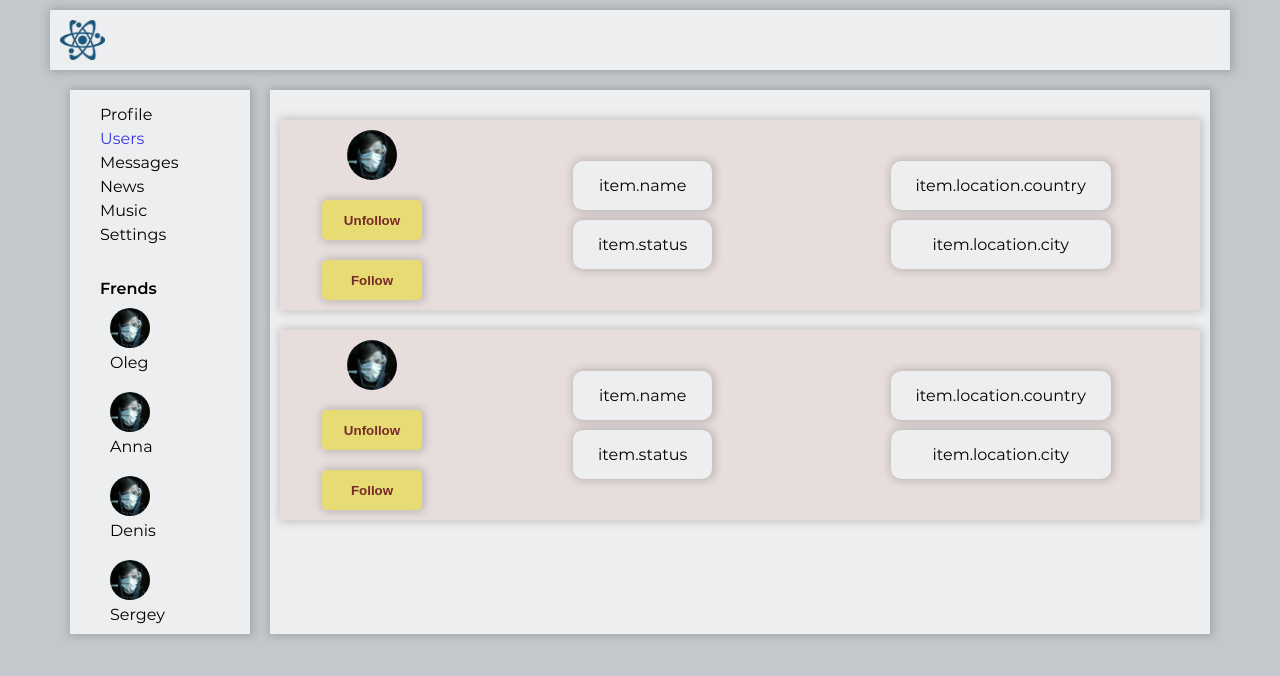
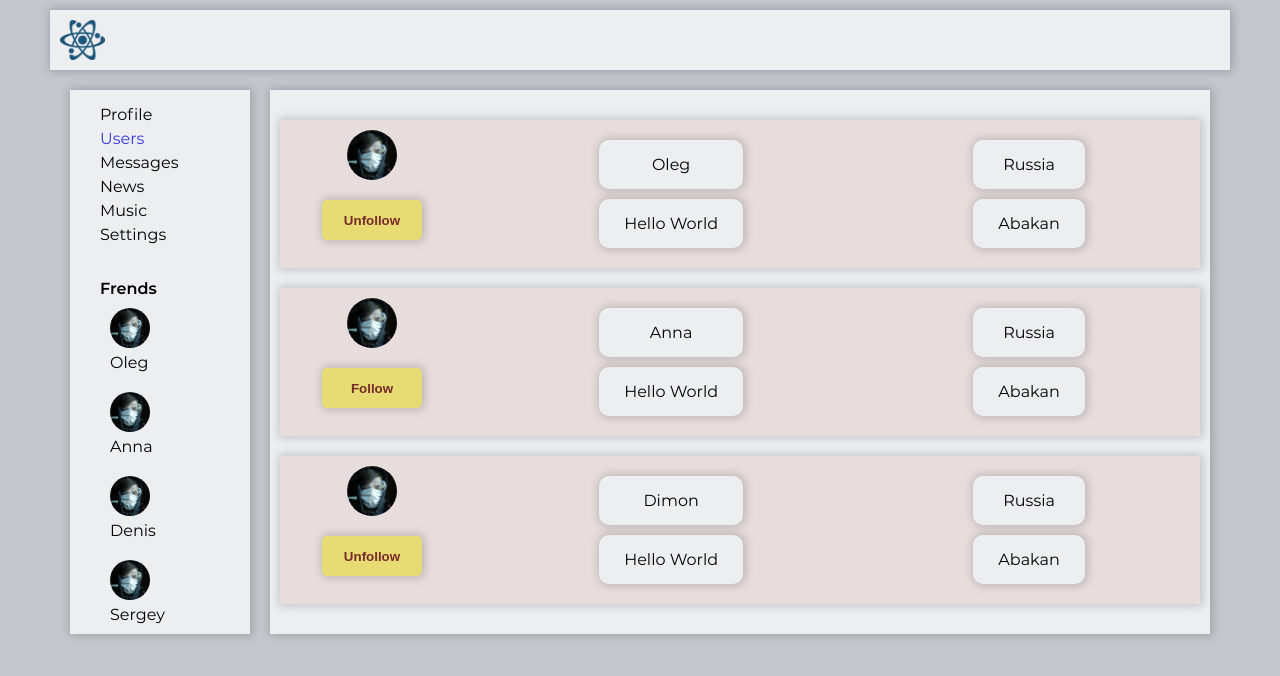
Before and after one commit to olegLobov2802/PET-project-social-network, a React (Create React App) app: page /users in a window 1280 px wide. Shown: the top 676 px of the page. Built offline with nearby package versions, Linux system fonts and the light colour scheme.

Commit message:
create userReducer

```diff
--- a/src/App.jsx
+++ b/src/App.jsx
@@ -1,13 +1,13 @@
 import "./App.css";
 import Header from "./components/Header/Header";
 import Navbar from "./components/Navbar/Navbar";
-import Users from "./components/Users/Users";
 import Profile from "./components/Profile/Profile";
 import News from "./components/News/News";
 import Music from "./components/Music/Music";
 import Setting from "./components/Setting/Setting";
 import { Switch, Route } from "react-router-dom";
 import DialogsContainer from "./components/Dialogs/DialogsContainer";
+import UsersContainer from "./components/Users/UsersContainer";
 
 function App() {
   return (
@@ -23,7 +23,7 @@ function App() {
               <Route path='/news' render={() => <News />} />
               <Route path='/music' render={() => <Music />} />
               <Route path='/setting' render={() => <Setting />} />
-              <Route path='/users' render={() => <Users />} />
+              <Route path='/users' render={() => <UsersContainer />} />
             </Switch>
           </div>
         </div>
--- a/src/components/Dialogs/DialogsContainer.jsx
+++ b/src/components/Dialogs/DialogsContainer.jsx
@@ -1,4 +1,3 @@
-import React from "react";
 import { connect } from "react-redux";
 import { sendMessageAC, updateNewMessageTextAC } from "../../redux/dialogsReducer";
 import Dialogs from "./Dialogs";
--- a/src/components/Profile/ProfilePost/ProfilePostContainer.jsx
+++ b/src/components/Profile/ProfilePost/ProfilePostContainer.jsx
@@ -1,25 +1,25 @@
-import React from "react";
 import { connect } from "react-redux";
 import { addPostAC, updateNewPostTextAC } from "../../../redux/profileReducer";
 import ProfilePost from "./ProfilePost";
 
 const mapStateToProps = (state) => {
   return {
-    profilePage: state.profilePage
-  }
-}
+    profilePage: state.profilePage,
+  };
+};
+
 
 const mapDispatchToProps = (dispatch) => {
   return {
     onPostChange(text) {
-      dispatch(updateNewPostTextAC(text))
+      dispatch(updateNewPostTextAC(text));
     },
     onAddPost() {
-      dispatch(addPostAC())
+      dispatch(addPostAC());
     },
-  }
-}
+  };
+};
 
-const ProfilePostContainer = connect(mapStateToProps, mapDispatchToProps)(ProfilePost)
+const ProfilePostContainer = connect(mapStateToProps, mapDispatchToProps)(ProfilePost);
 
 export default ProfilePostContainer;
--- a/src/components/Users/Users.jsx
+++ b/src/components/Users/Users.jsx
@@ -1,47 +1,32 @@
 import classes from "./Users.module.css";
 import photo from "../../img/photo.jpg";
 
-const Users = () => {
+const Users = ({ usersData }) => {
   return (
     <div className={classes.users}>
       {/* <div className={classes.page_lists}></div> */}
-      <div className={classes.users__item}>
+      {usersData.map((item) => (
+        <div className={classes.users__item} key={item.id}>
           <div className={classes.users__follow}>
             <img src={photo} alt='' />
-
+            {item.isFollow ? (
               <button className={classes.users__btn}>Unfollow</button>
+            ) : (
               <button className={classes.users__btn}>Follow</button>
+            )}
           </div>
           <div className={classes.users__info}>
             <div>
-            <div className={classes.info__description}>{"item.name"}</div>
-            <div className={classes.info__description}>{"item.status"}</div>
+              <div className={classes.info__description}>{item.userName}</div>
+              <div className={classes.info__description}>{item.status}</div>
             </div>
             <div>
-            <div className={classes.info__description} >{"item.location.country"}</div>
-            <div className={classes.info__description} >{"item.location.city"}</div>
+              <div className={classes.info__description}>{item.location.country}</div>
+              <div className={classes.info__description}>{item.location.city}</div>
             </div>
           </div>
         </div>
-
-      <div className={classes.users__item}>
-        <div className={classes.users__follow}>
-          <img src={photo} alt='' />
-
-          <button className={classes.users__btn}>Unfollow</button>
-          <button className={classes.users__btn}>Follow</button>
-        </div>
-        <div className={classes.users__info}>
-          <div>
-            <div className={classes.info__description}>{"item.name"}</div>
-            <div className={classes.info__description}>{"item.status"}</div>
-          </div>
-          <div>
-            <div className={classes.info__description} >{"item.location.country"}</div>
-            <div className={classes.info__description} >{"item.location.city"}</div>
-          </div>
-        </div>
-      </div>
+      ))}
     </div>
   );
 };
--- /dev/null
+++ b/src/components/Users/UsersContainer.jsx
@@ -0,0 +1,12 @@
+import { connect } from "react-redux";
+import Users from "./Users";
+
+const mapStateToProps = (state) => {
+  return {
+    usersData: state.usersPage.usersData
+  }
+}
+
+const UsersContainer = connect(mapStateToProps)(Users)
+
+export default UsersContainer;
--- a/src/redux/reduxStore.js
+++ b/src/redux/reduxStore.js
@@ -2,11 +2,13 @@ import { combineReducers, createStore } from "redux";
 import { dialogsReducer } from "./dialogsReducer";
 import { profileReducer } from "./profileReducer";
 import { sidebarReducer } from "./sidebarReducer";
+import { usersReducer } from "./usersReducer";
 
 let reducers = combineReducers({
   profilePage: profileReducer,
   dialogsPage: dialogsReducer,
   sidebar: sidebarReducer,
+  usersPage: usersReducer,
 });
 
 export const store = createStore(reducers);
--- /dev/null
+++ b/src/redux/usersReducer.js
@@ -0,0 +1,52 @@
+import photo from "../img/photo.jpg";
+
+const ADD_USERS = "ADD_USERS";
+
+let initialState = {
+  usersData: [
+    {
+      id: 1,
+      userName: "Oleg",
+      status: "Hello World",
+      location: {
+        country: "Russia",
+        city: "Abakan",
+      },
+      photo: photo,
+      isFollow: true,
+    },
+    {
+      id: 2,
+      userName: "Anna",
+      status: "Hello World",
+      location: {
+        country: "Russia",
+        city: "Abakan",
+      },
+      photo: photo,
+      isFollow: false,
+    },
+    {
+      id: 3,
+      userName: "Dimon",
+      status: "Hello World",
+      location: {
+        country: "Russia",
+        city: "Abakan",
+      },
+      photo: photo,
+      isFollow: true,
+    },
+  ],
+};
+
+export let usersReducer = (state = initialState, action) => {
+  switch (action.type) {
+    case ADD_USERS:
+      return state;
+    default:
+      return state;
+  }
+};
+
+export const addUsersAc = (users) => ({ type: ADD_USERS, users });
```
Also changed, not shown: src/redux/_state.js (renamed from src/redux/state.js). Lines whose indentation alone changed are shown as unchanged.
